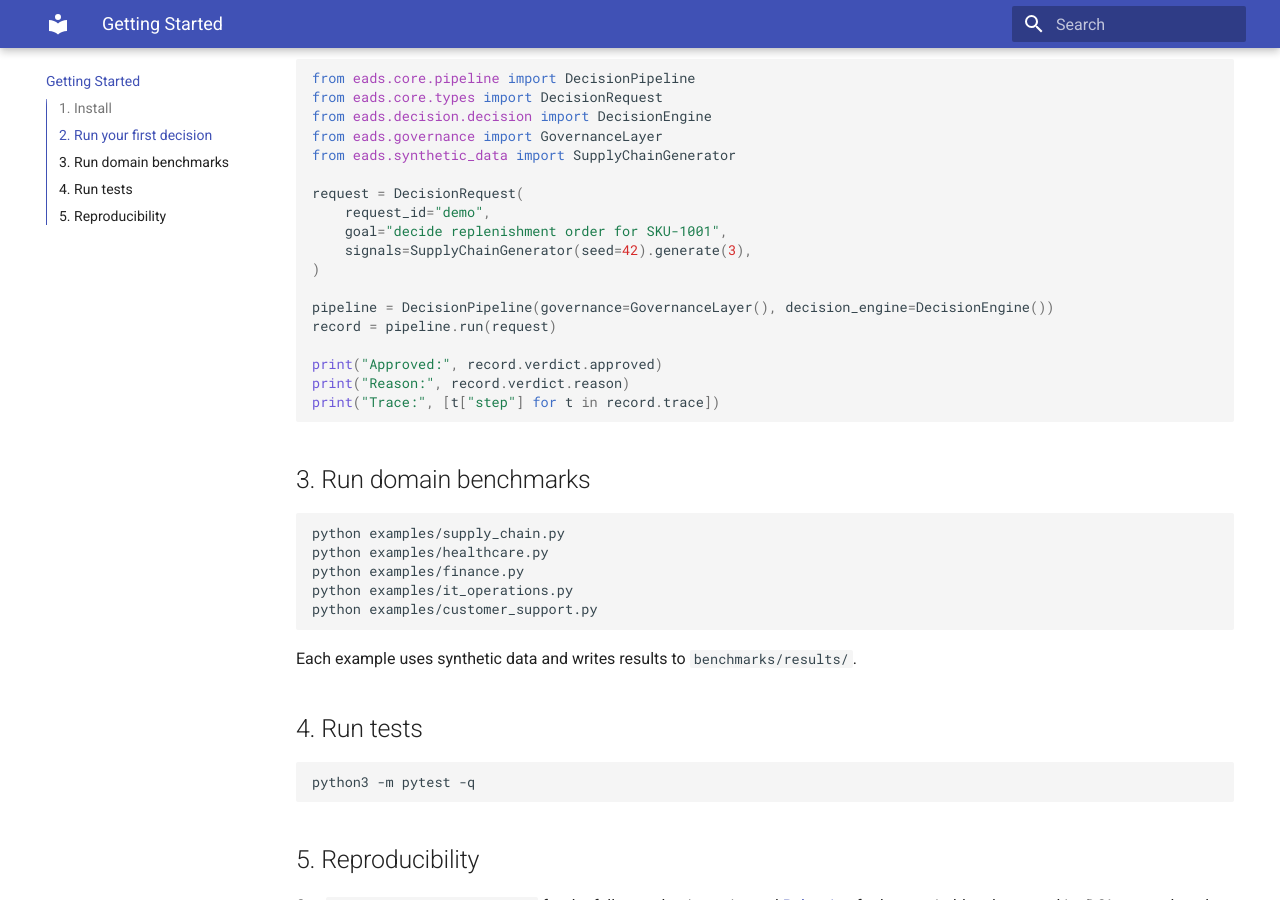
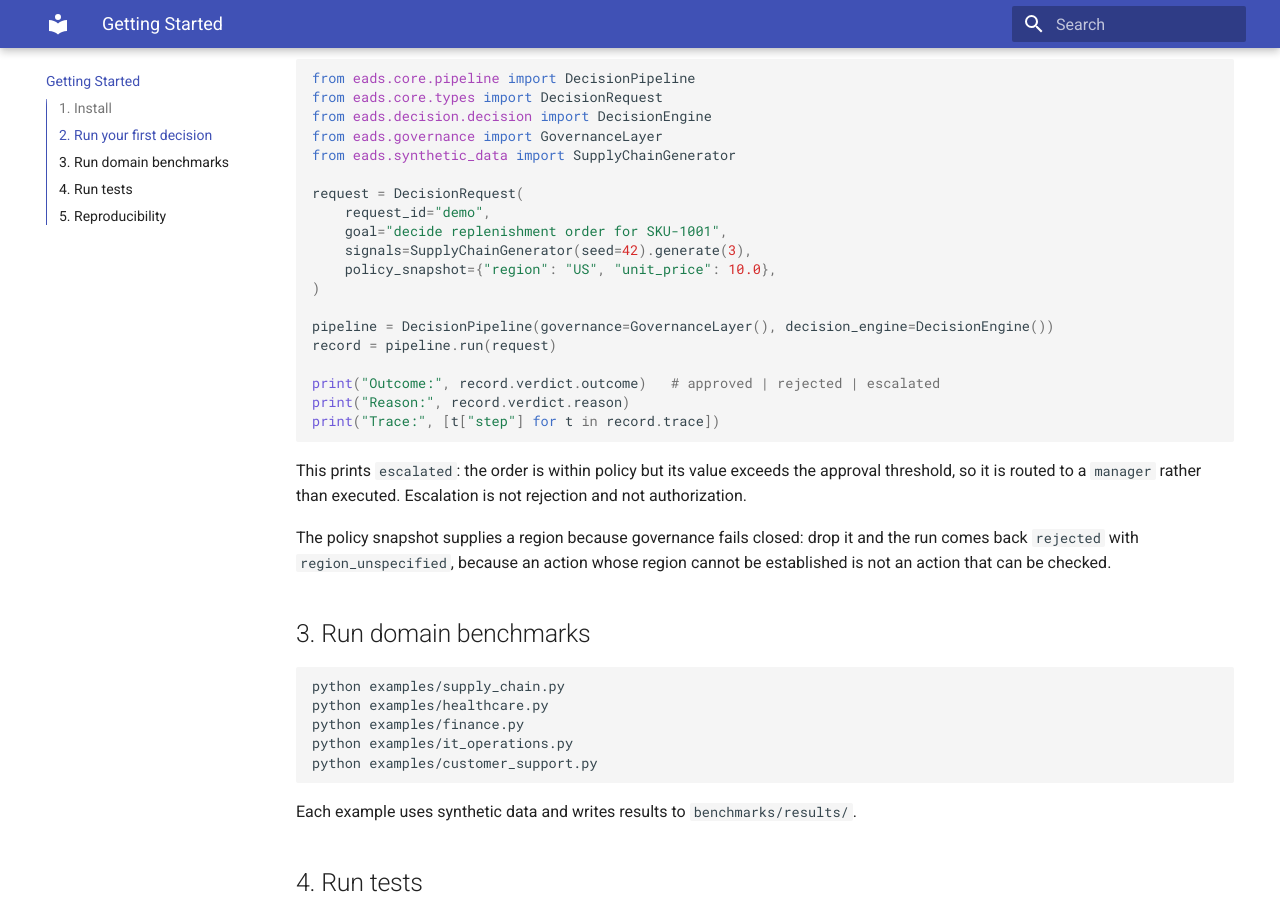
Before and after one commit to nirmaljingar/enterprise-ai-decision-systems, an MkDocs documentation site: the page built from docs/getting_started.md, in a window 1280 px wide and 900 px high, scrolled down 552 px. Built offline with MkDocs 1.6.1 and Material for MkDocs 9.7.7, drawn with Linux system fonts in a browser that asks for light colours.

Commit message:
docs(getting-started): show a first run that is not rejected
The five-minute quickstart omitted the policy snapshot, so a reader following it exactly got
'Approved: False' and 'region_unspecified' as their first result, with nothing explaining that the
rejection was the point. It now supplies a region, prints the three-valued outcome rather than the
boolean, and says what escalation means.

````diff
--- a/docs/getting_started.md
+++ b/docs/getting_started.md
@@ -29,15 +29,23 @@ request = DecisionRequest(
     request_id="demo",
     goal="decide replenishment order for SKU-1001",
     signals=SupplyChainGenerator(seed=42).generate(3),
+    policy_snapshot={"region": "US", "unit_price": 10.0},
 )
 
 pipeline = DecisionPipeline(governance=GovernanceLayer(), decision_engine=DecisionEngine())
 record = pipeline.run(request)
 
-print("Approved:", record.verdict.approved)
+print("Outcome:", record.verdict.outcome)   # approved | rejected | escalated
 print("Reason:", record.verdict.reason)
 print("Trace:", [t["step"] for t in record.trace])
 ```
+
+This prints `escalated`: the order is within policy but its value exceeds the approval threshold, so
+it is routed to a `manager` rather than executed. Escalation is not rejection and not authorization.
+
+The policy snapshot supplies a region because governance fails closed: drop it and the run comes
+back `rejected` with `region_unspecified`, because an action whose region cannot be established is
+not an action that can be checked.
 
 ## 3. Run domain benchmarks
 
````
